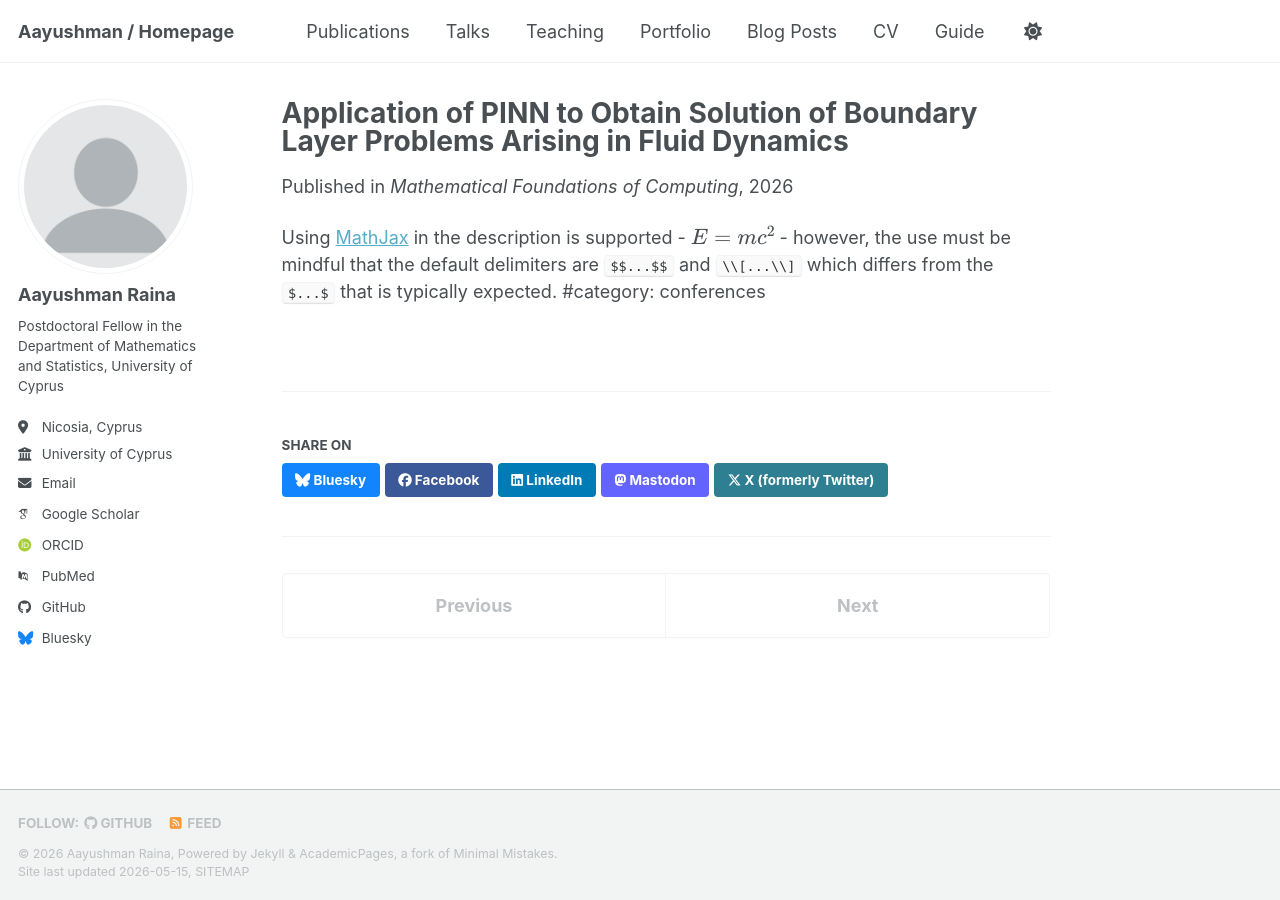
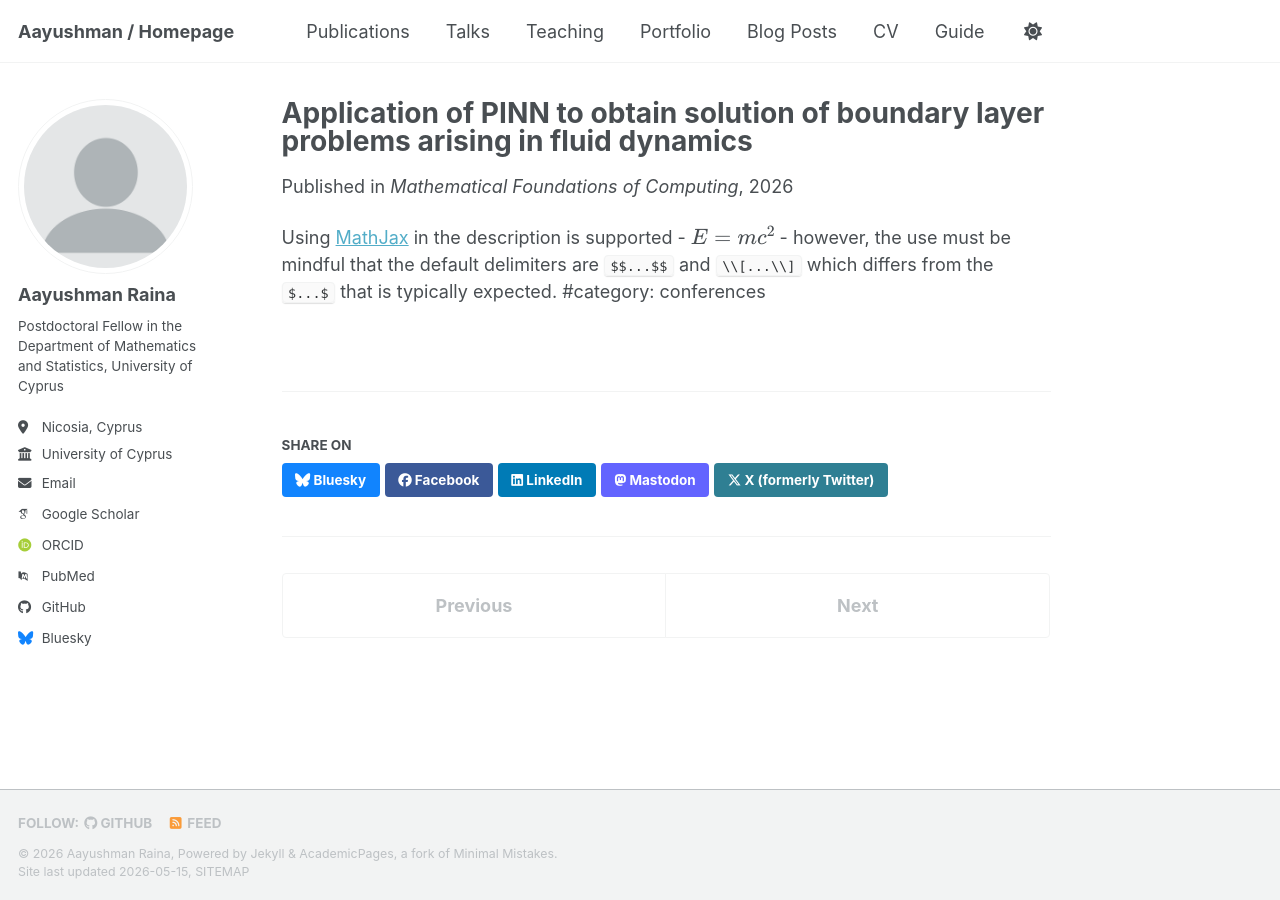
Before and after one commit to Aayushman5/Aayushman5.github.io, a Jekyll site: the page built from _publications/2024-02-17-paper-title-number-6.md, in a window 1280 px wide. Built offline with Jekyll 4.4.1, drawn with Linux system fonts in a browser that asks for light colours; some web fonts are replaced; a script bundle is joined from its source files by our own code; library files that are not in the unit come from our copies.

```diff
--- a/_publications/2024-02-17-paper-title-number-6.md
+++ b/_publications/2024-02-17-paper-title-number-6.md
@@ -1,5 +1,5 @@
 ---
-title: "Application of PINN to Obtain Solution of Boundary Layer Problems Arising in Fluid Dynamics"
+title: "Application of PINN to obtain solution of boundary layer problems arising in fluid dynamics"
 collection: publications
 category: manuscripts
 permalink: /publication/2024-02-17-paper-title-number-6
```
